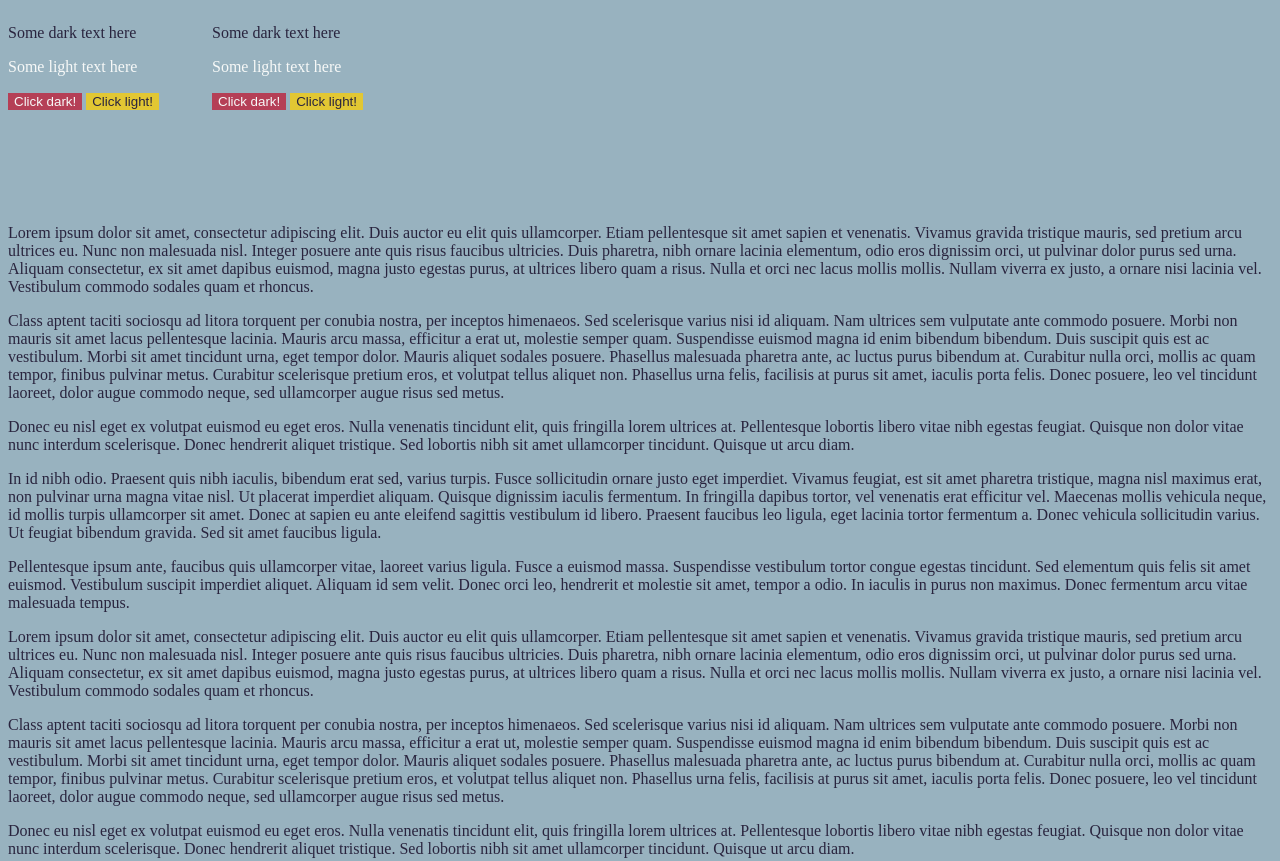
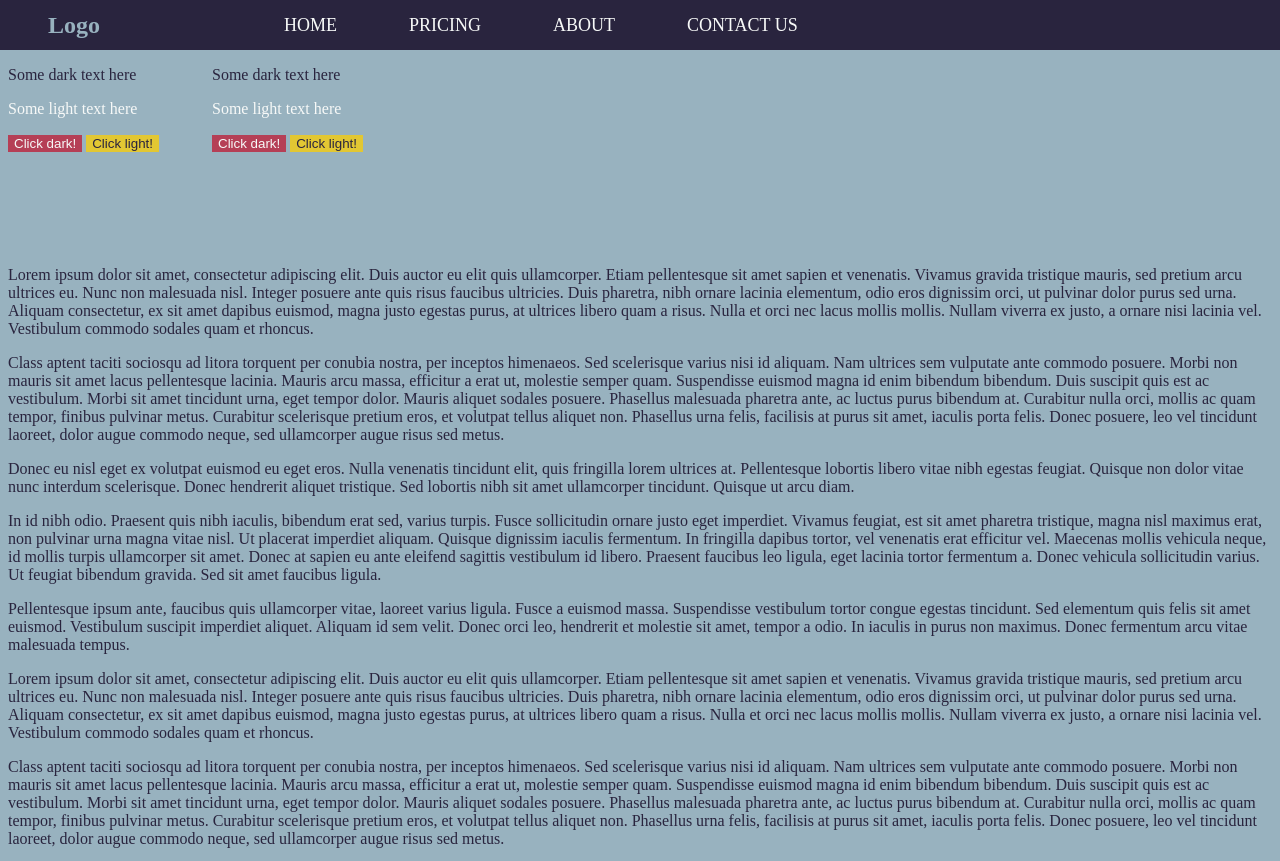
Before and after one commit to Jake-Rice/Home-Page, a plain HTML site: page index.html in a window 1280 px wide. Shown: the top 861 px of the page. Drawn offline with Linux system fonts and the light colour scheme.

Commit message:
Create responsive top nav menu for larger screens

```diff
--- a/index.html
+++ b/index.html
@@ -4,15 +4,16 @@
 </head>
 
 <body>
-    <div class="mobile-fixed-nav">
+    <nav class="fixed-nav">
+        <h1 class="logo">Logo</h1>
         <button class="btn-hamburger-menu" onclick="toggleMenu()">
             <div class="hamburger-icon">
             </div>
         </button>
         <button class="btn-signup btn-dark">Sign Up</button>
-    </div>
-    <div >
-        <ul class="menu menu-hidden">
+    </nav>
+
+    <ul class="menu menu-hidden menu-disappear">
         <li>
             <a href="#">Home</a>
         </li>
@@ -26,7 +27,7 @@
             <a href="#">Contact Us</a>
         </li>
     </ul>
-    </div>
+
 
     <div class="primary">
         <p class="text-dark">Some dark text here</p>
--- a/scripts.js
+++ b/scripts.js
@@ -3,32 +3,56 @@ let menu_isOpen = false;
 function toggleMenu() {
 
     if (!menu_isOpen) {
+
+        document.querySelector(".menu").classList.remove("menu-disappear");
         document.querySelector("button.btn-hamburger-menu").classList.add("menu-is-open");
         document.querySelector(".menu").classList.remove("menu-hidden");
         menu_isOpen=true;
     }
     else {
-        menu_isOpen = false;
+        document.querySelector(".menu").classList.remove("menu-disappear");
         document.querySelector("button.btn-hamburger-menu").classList.remove("menu-is-open");
         document.querySelector(".menu").classList.add("menu-hidden");
+        menu_isOpen = false;
     }
 }
 
 
 
 // Create a condition that targets viewports at least 768px wide
-const mediaQuery = window.matchMedia('(min-width: 768px)')
+const mq_grow = window.matchMedia('(min-width: 768px)')
 
-function handleTabletChange(e) {
+function screenGrow(e) {
   // Check if the media query is true
-  if (menu_isOpen && e.matches) {
+  if (e.matches && document.querySelector(".menu")!=null) {
     // Then log the following message to the console
-    toggleMenu();
+    document.querySelector(".menu").classList.remove("menu-disappear");
+    if(menu_isOpen) toggleMenu();
   }
 }
 
 // Register event listener
-mediaQuery.addListener(handleTabletChange)
+mq_grow.addListener(screenGrow);
 
 // Initial check
-handleTabletChange(mediaQuery)
+screenGrow(mq_grow)
+
+
+
+// Create a condition that targets viewports at most 767px wide
+const mq_shrink = window.matchMedia('(max-width: 767px)')
+
+function screenShrink(e) {
+  // Check if the media query is true
+  if (e.matches && document.querySelector(".menu")!=null) {
+    // Then log the following message to the console
+    document.querySelector(".menu").classList.add("menu-disappear", "menu-hidden");
+
+  }
+}
+
+// Register event listener
+mq_shrink.addListener(screenShrink);
+
+// Initial check
+screenShrink(mq_shrink)
--- a/styles.css
+++ b/styles.css
@@ -13,6 +13,11 @@
 body {
     background-color: var(--primary);
     margin-bottom:50px;
+    margin-top:0;
+}
+
+.logo {
+    display: none;
 }
 
 button {
@@ -20,7 +25,7 @@ button {
     cursor:pointer;
 }
 
-.mobile-fixed-nav {
+.fixed-nav {
     display: flex;
     position: fixed;
     height: 50px;
@@ -51,6 +56,11 @@ button {
     transform: scale(1,0);
     transform-origin: bottom;
     transition: transform .25s ease-in;
+}
+.menu-disappear {
+    transform: scale(1,0);
+    transform-origin: bottom;
+    transition:none;
 }
 
 
@@ -91,6 +101,8 @@ button {
 .btn-hamburger-menu {
     width: 50px;
     height: 50px;
+    padding-left: 8px;
+    padding-bottom: 5px;
     background-color: var(--shade-dark);
 }
 
@@ -166,14 +178,66 @@ button {
 
 @media (min-width: 768px) {
     body {
+        margin-top: 50px;
         margin-bottom: 0px;
     }
 
-    .mobile-fixed-nav {
+    .logo {
+        display: inline-block;
+        color: var(--primary);
+        width: 20%;
+        line-height:50px;
+        margin:0;
+        margin-left: 2em;
+        padding:0;
+        top: 0px;
+        height:50px;
+        z-index:9001;
+    }
+
+    .fixed-nav {
+        top: 0;
+        margin-top: 0;
+        background-color: var(--shade-dark);
+    }
+
+    .btn-hamburger-menu{
         display: none;
     }
 
+    .btn-signup {
+        display:none;
+    }
     .menu-hidden {
+        transform: scale(1,1);
         transition: none;
     }
+    .menu {
+        align-content: center;
+        cursor: pointer;
+        height: 50px;
+        width: 100%;
+        left:-8px;
+        margin-left:20%;
+        padding:0px;
+        top: 0px;
+        transition: none;
+        z-index: 1000;
+    }
+    .menu li {
+        display: inline-block;
+        height: 50px;
+        line-height: 50px;
+        width: auto;
+        opacity: 1;
+        margin-left: 0px;
+        margin-right: -4px;
+        border-bottom: none;
+    }
+    .menu li a {
+        opacity:1;
+        height: 50px;
+        padding-left: 2em;
+        padding-right: 2em;
+    }
 }
```
Lines whose indentation alone changed are shown as unchanged.
